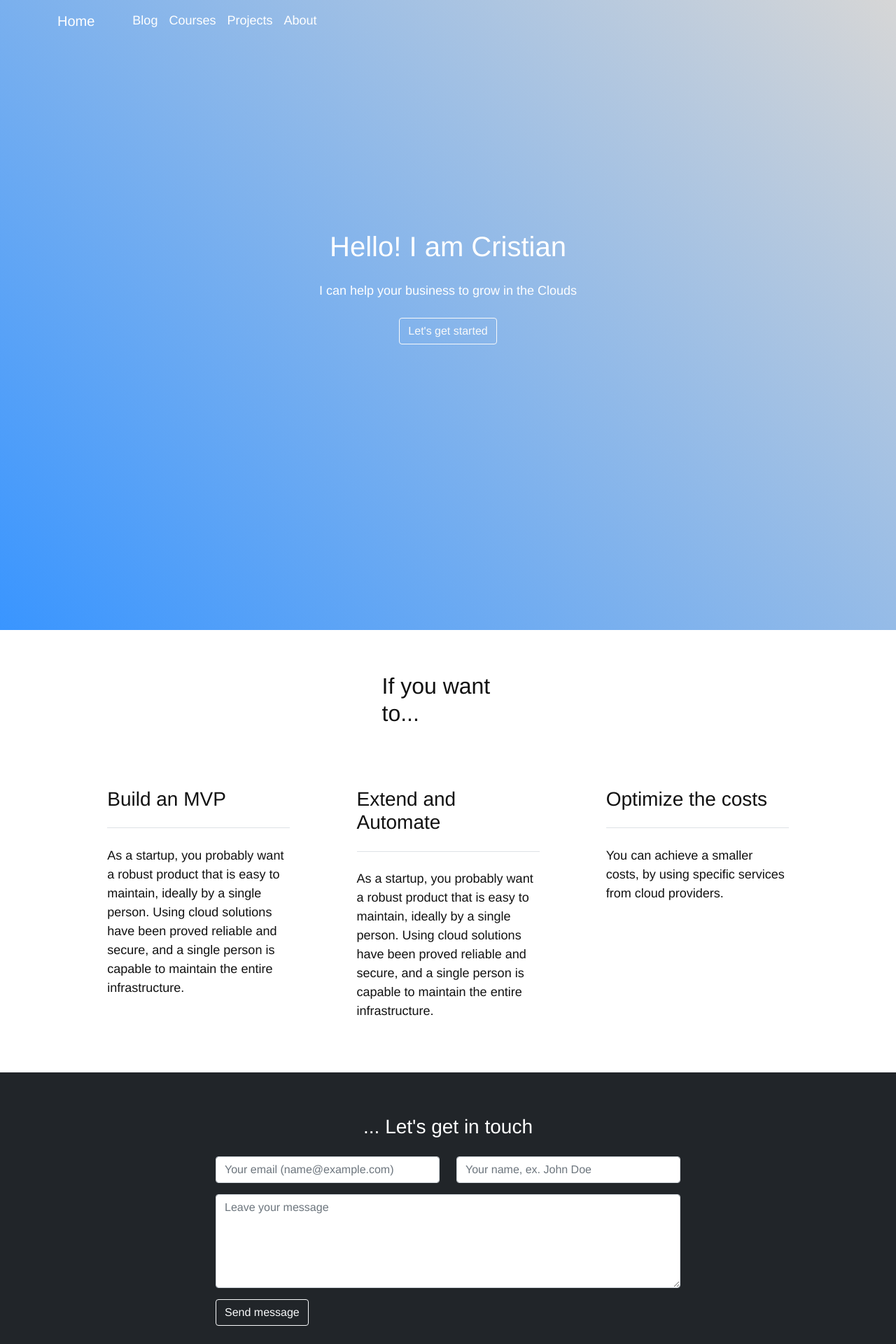
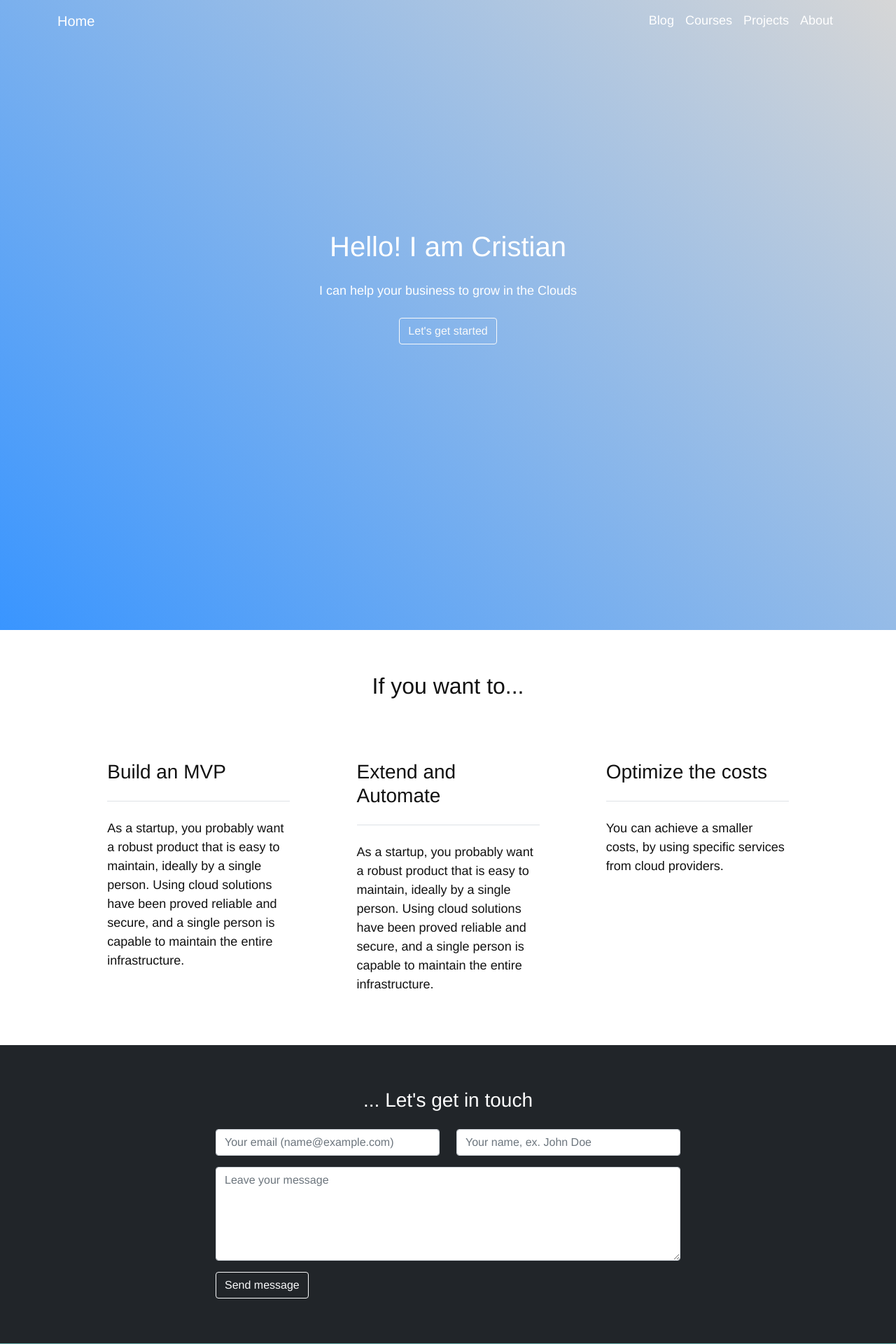
Before and after one commit to CristianCurteanu/cristiancurteanu.github.io, a Jekyll site: the page built from pages/index.html, in a window 1280 px wide. Shown: the top 1920 px of the page at 70% size. Built offline with Jekyll 4.4.1, drawn with Linux system fonts in a browser that asks for light colours; nearby versions of some CDN libraries.

Commit message:
[Fix] Add minor changes to landing page

```diff
--- a/_includes/partials/footer.html
+++ b/_includes/partials/footer.html
@@ -1,7 +1,7 @@
 <footer class="bg-theme-darkest">
   <div class="container">
     <div class="row justify-content-center">
-      <div class="col-md-2 p-5">
+      <div class="col-md-4 text-center p-5">
         <a href="http://linkedin.com/in/cristian-curteanu" class="text-white" target="_blank" rel="noopener noreferrer">
           <ion-icon name="logo-linkedin"></ion-icon>
         </a>
--- a/_includes/partials/header.html
+++ b/_includes/partials/header.html
@@ -4,7 +4,7 @@
     <button class="navbar-toggler" type="button" data-bs-toggle="collapse" data-bs-target="#navbarSupportedContent" aria-controls="navbarSupportedContent" aria-expanded="false" aria-label="Toggle navigation">
       <span class="navbar-toggler-icon"></span>
     </button>
-    <div class="collapse navbar-collapse" id="navbarSupportedContent">
+    <div class="collapse navbar-collapse justify-content-end" id="navbarSupportedContent">
       <ul class="navbar-nav me-auto mb-2 mb-lg-0 mt-0 navbar-right justify-content-end">
         <li class="nav-item">
           <a class="nav-link text-white" aria-current="page" href="/blog">Blog</a>
--- a/pages/index.html
+++ b/pages/index.html
@@ -24,7 +24,7 @@ permalink: /
 
 <div class="container mb-5" id="customer-problem">
   <div class="row justify-content-center">
-    <div class="col-md-3 p-5">
+    <div class="col-md-5 text-center p-5">
       <h2>If you want to...</h2>
     </div>
   </div>
@@ -42,17 +42,6 @@ permalink: /
       <p>You can achieve a smaller costs, by using specific services from cloud providers.</p>
     </div>
   </div>
-  <!-- <div class="row justify-content-lg-evenly">
-    <div class="col-md-3">
-
-    </div>
-    <div class="col-md-3">
-
-    </div>
-    <div class="col-md-3">
-
-    </div>
-  </div> -->
 </div>
 
 <div class="bg-dark" id="contact-form">
@@ -123,7 +112,7 @@ permalink: /
 <div id="blog-posts" class="mb-5">
   <div class="container">
     <div class="row justify-content-center">
-      <div class="col-md-3 p-5 text-center">
+      <div class="col-md-4 p-5 text-center">
         <h2>Latest articles</h2>
       </div>
     </div>
```
